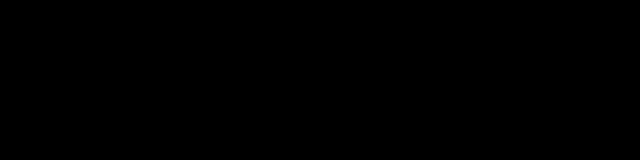
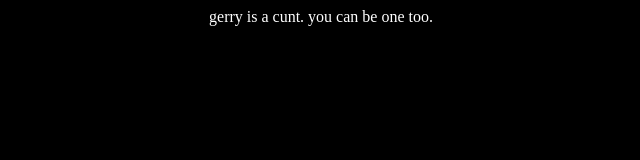
Before and after one commit to dhart6/gerrycunt, a plain HTML site: page index.html in a window 1280 px wide. Shown: the whole page, without its empty margins (319-959 px from the left). Drawn offline with Linux system fonts and the light colour scheme.

Commit message:
Update index.html

```diff
--- a/index.html
+++ b/index.html
@@ -1,6 +1,13 @@
 <style>
   body {
     background: #000;
+    color: #fff;
+  }
+
+  div {
+      display: flex;
+      align-items: center;
+      justify-content: center;
   }
 </style>
 
```
